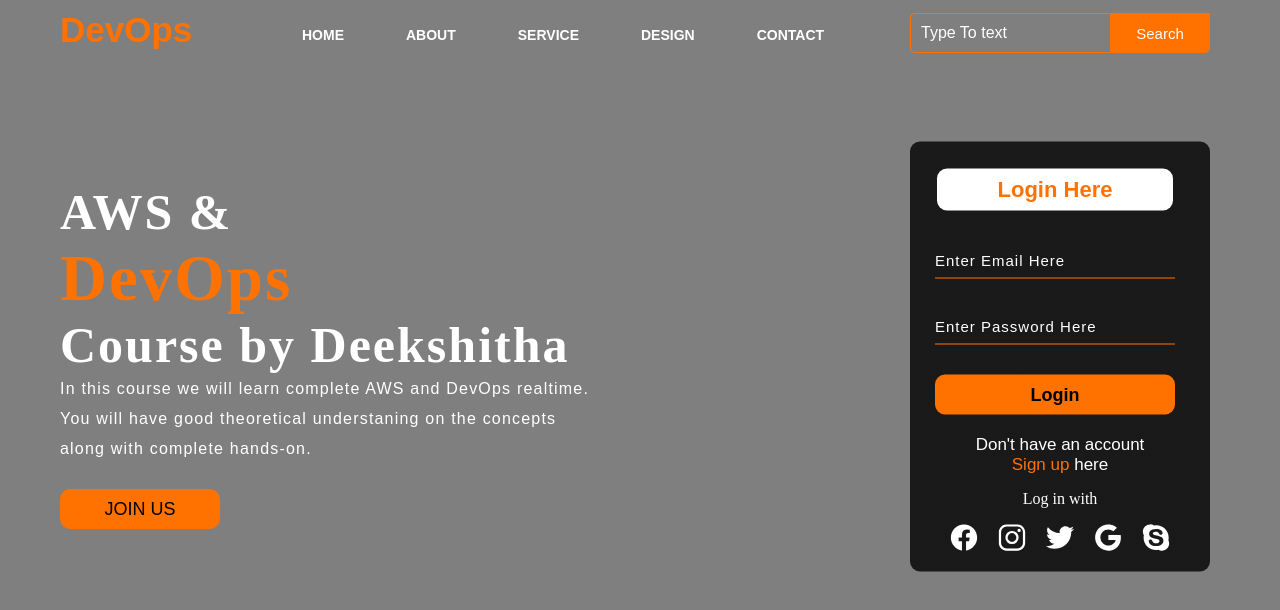
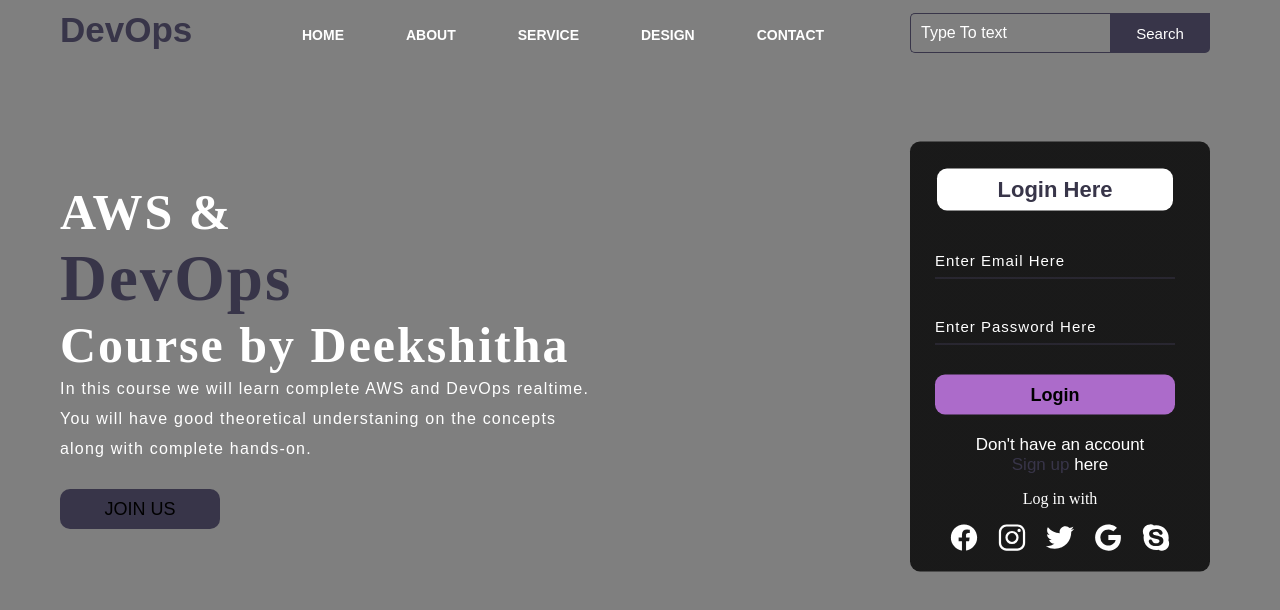
Before and after one commit to Deekshitha33/deekshitha--test-project, a plain HTML site: page index.html in a window 1280 px wide. Drawn offline with nearby package versions, Linux system fonts and the light colour scheme.

Commit message:
changed colour to project

```diff
--- a/style.css
+++ b/style.css
@@ -25,7 +25,7 @@
 }
 
 .logo{
-  color: #ff7200;
+  color: #383549;
   font-size: 35px;
   font-family: Arial;
   padding-left: 20px;
@@ -62,7 +62,7 @@ ul li a{
 }
 
 ul li a:hover{
-  color: #ff7200;
+  color: #383549;
 }
 
 .search{
@@ -76,7 +76,7 @@ ul li a:hover{
   width: 200px;
   height: 40px;
   background: transparent;
-  border: 1px solid #ff7200;
+  border: 1px solid #383549;
   margin-top: 13px;
   color: #fff;
   border-right: none;
@@ -90,8 +90,8 @@ ul li a:hover{
 .btn{
   width: 100px;
   height: 40px;
-  background: #ff7200;
-  border: 2px solid #ff7200;
+  background: #383549;
+  border: 2px solid #383549;
   margin-top: 13px;
   color: #fff;
   font-size: 15px;
@@ -134,7 +134,7 @@ ul li a:hover{
 .content .cn{
   width: 160px;
   height: 40px;
-  background: #ff7200;
+  background: #383549;
   border: none;
   margin-bottom: 10px;
   margin-left: 20px;
@@ -156,7 +156,7 @@ ul li a:hover{
 }
 
 .content span{
-  color: #ff7200;
+  color: #383549;
   font-size: 65px
 }
 
@@ -176,7 +176,7 @@ ul li a:hover{
   width: 220px;
   font-family: sans-serif;
   text-align: center;
-  color: #ff7200;
+  color: #383549;
   font-size: 22px;
   background-color: #fff;
   border-radius: 10px;
@@ -188,7 +188,7 @@ ul li a:hover{
   width: 240px;
   height: 35px;
   background: transparent;
-  border-bottom: 1px solid #ff7200;
+  border-bottom: 1px solid #383549;
   border-top: none;
   border-right: none;
   border-left: none;
@@ -211,7 +211,7 @@ ul li a:hover{
 .btnn{
   width: 240px;
   height: 40px;
-  background: #ff7200;
+  background: #ac6bca;
   border: none;
   margin-top: 30px;
   font-size: 18px;
@@ -223,7 +223,7 @@ ul li a:hover{
 
 .btnn:hover{
   background: #fff;
-  color: #ff7200;
+  color: #383549;
 }
 
 .btnn a{
@@ -240,7 +240,7 @@ ul li a:hover{
 
 .form .link a{
   text-decoration: none;
-  color: #ff7200;
+  color: #383549;
 }
 
 .liw{
@@ -264,5 +264,5 @@ ul li a:hover{
 }
 
 .icons ion-icon:hover{
-  color: #ff7200;
+  color: #383549;
 }
```
